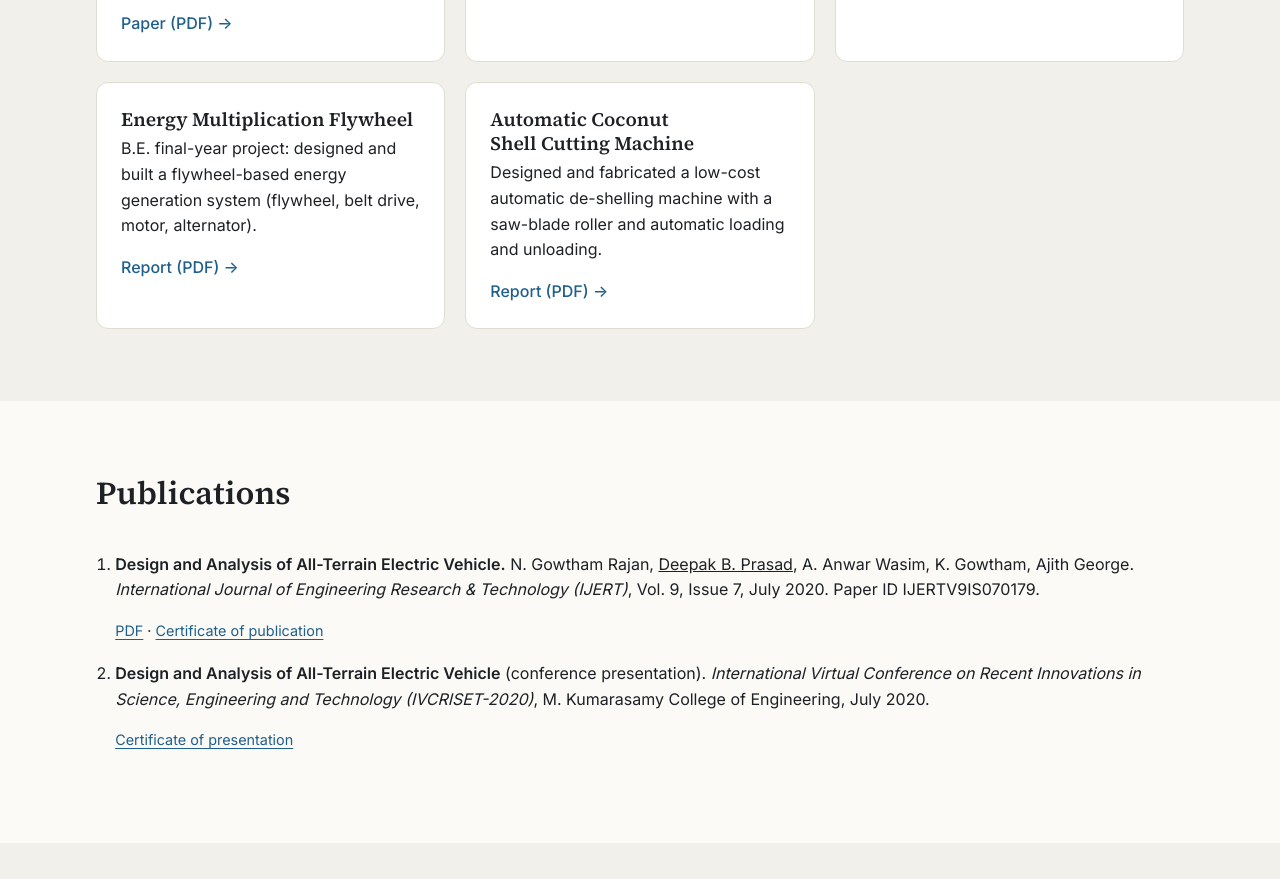
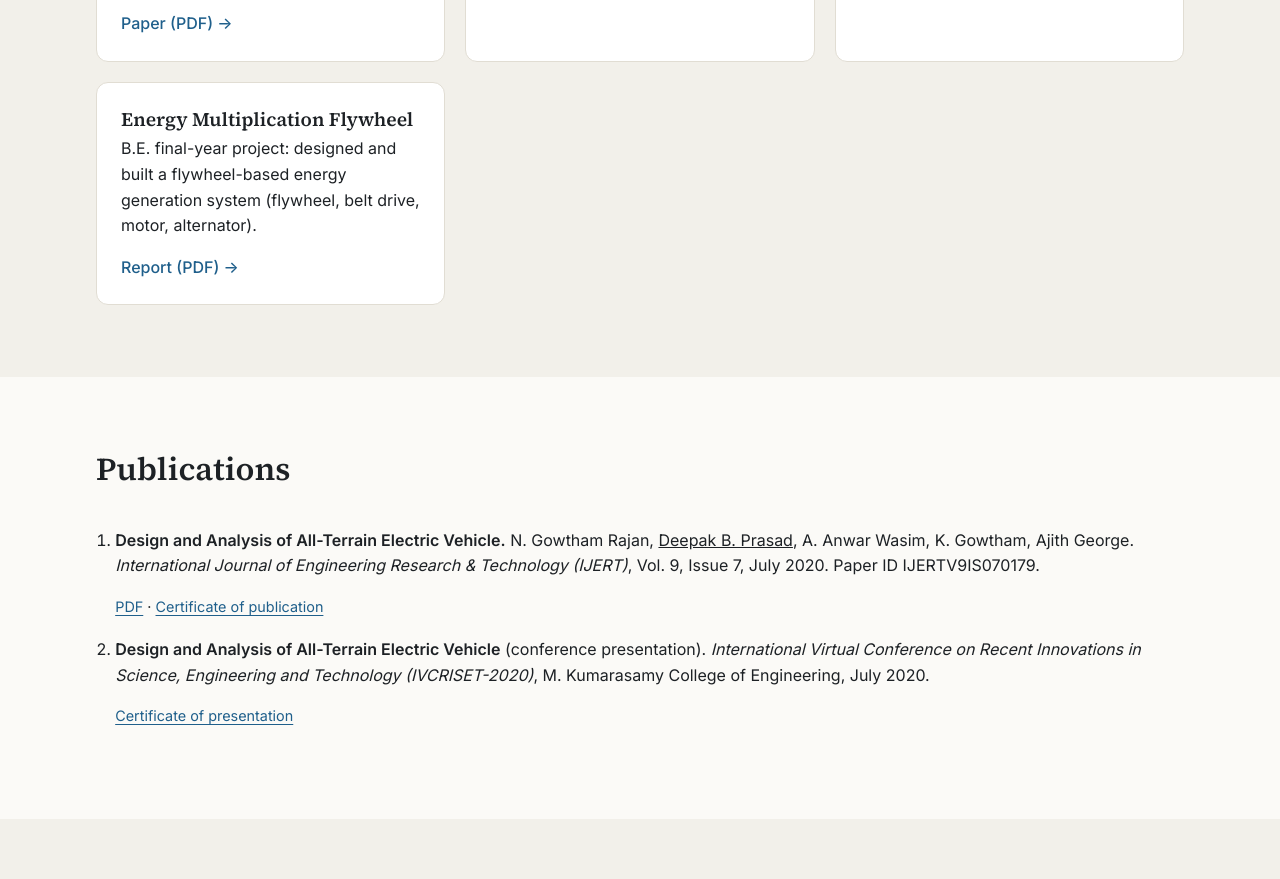
Before and after one commit to deepakbprasad1/deepakbprasad1.github.io, a plain HTML site: page index.html in a window 1280 px wide. Shown: the part 6240-7119 px from the top of the page. Drawn offline with Linux system fonts and the light colour scheme.

Commit message:
Remove coconut shell cutting machine project
Co-Authored-By: Claude Opus 5.5 <noreply@anthropic.com>

```diff
--- a/index.html
+++ b/index.html
@@ -292,11 +292,6 @@
         <p>B.E. final-year project: designed and built a flywheel-based energy generation system (flywheel, belt drive, motor, alternator).</p>
         <a href="assets/docs/reports/be-final-year-flywheel.pdf" target="_blank" rel="noopener">Report (PDF) →</a>
       </div>
-      <div class="card">
-        <h3>Automatic Coconut Shell Cutting Machine</h3>
-        <p>Designed and fabricated a low-cost automatic de-shelling machine with a saw-blade roller and automatic loading and unloading.</p>
-        <a href="assets/docs/reports/be-coconut-shell-cutter.pdf" target="_blank" rel="noopener">Report (PDF) →</a>
-      </div>
     </div>
   </div>
 </section>
```
Also changed, not shown: 1 other file.
